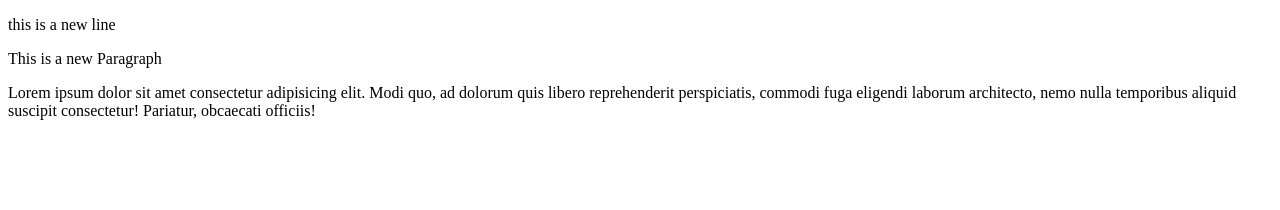
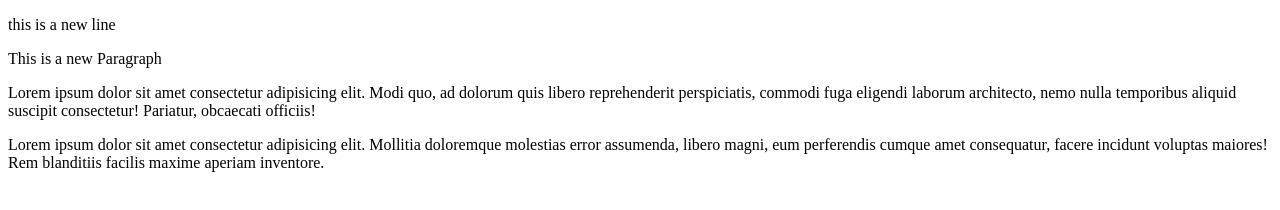
Before and after one commit to arun9113604388/fullstack, a plain HTML site: page index.html in a window 1280 px wide. Drawn offline with Linux system fonts and the light colour scheme.

Commit message:
add new line

```diff
--- a/index.html
+++ b/index.html
@@ -9,6 +9,7 @@
     <p>this is a new line </p>
     <p>This is a new Paragraph</p>
     <p>Lorem ipsum dolor sit amet consectetur adipisicing elit. Modi quo, ad dolorum quis libero reprehenderit perspiciatis, commodi fuga eligendi laborum architecto, nemo nulla temporibus aliquid suscipit consectetur! Pariatur, obcaecati officiis!</p>
+    <p> Lorem ipsum dolor sit amet consectetur adipisicing elit. Mollitia doloremque molestias error assumenda, libero magni, eum perferendis cumque amet consequatur, facere incidunt voluptas maiores! Rem blanditiis facilis maxime aperiam inventore.</p>
 
 </body>
 </html>
```
